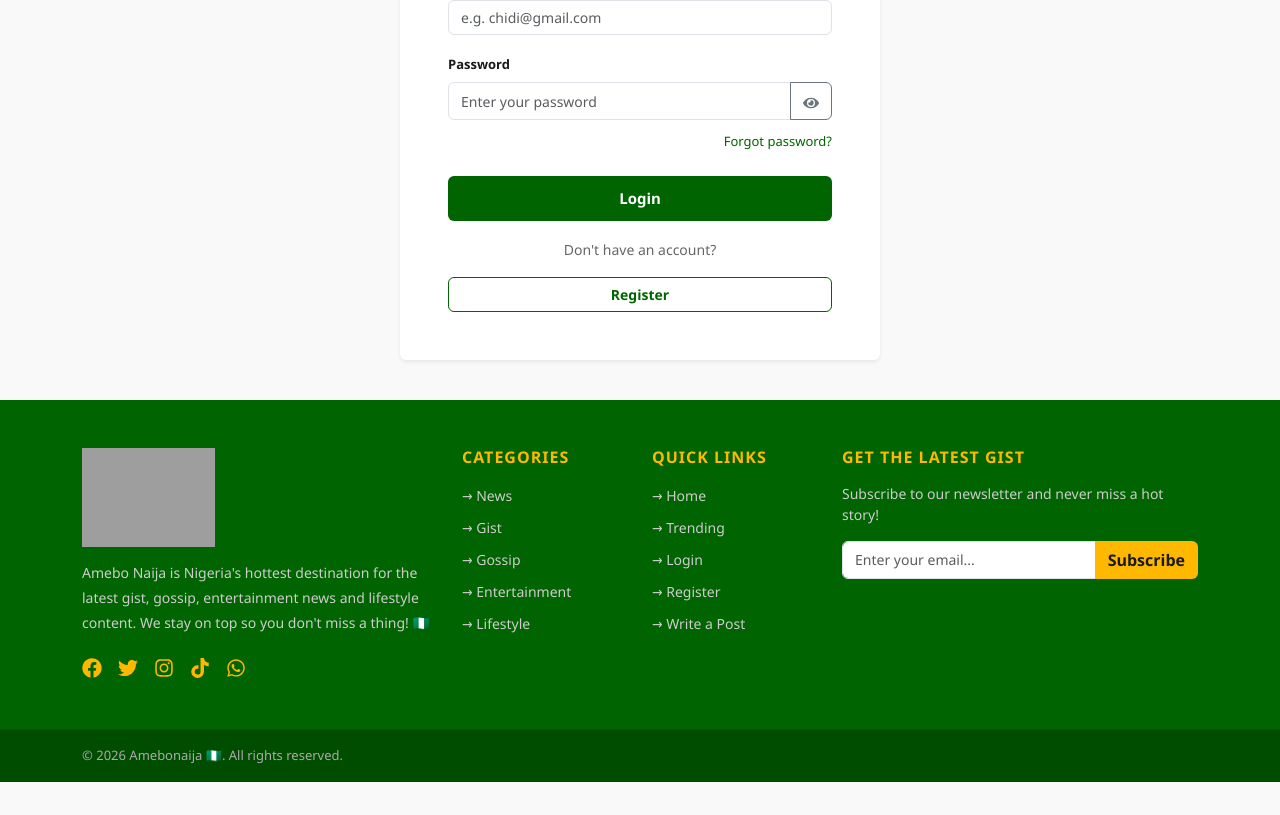
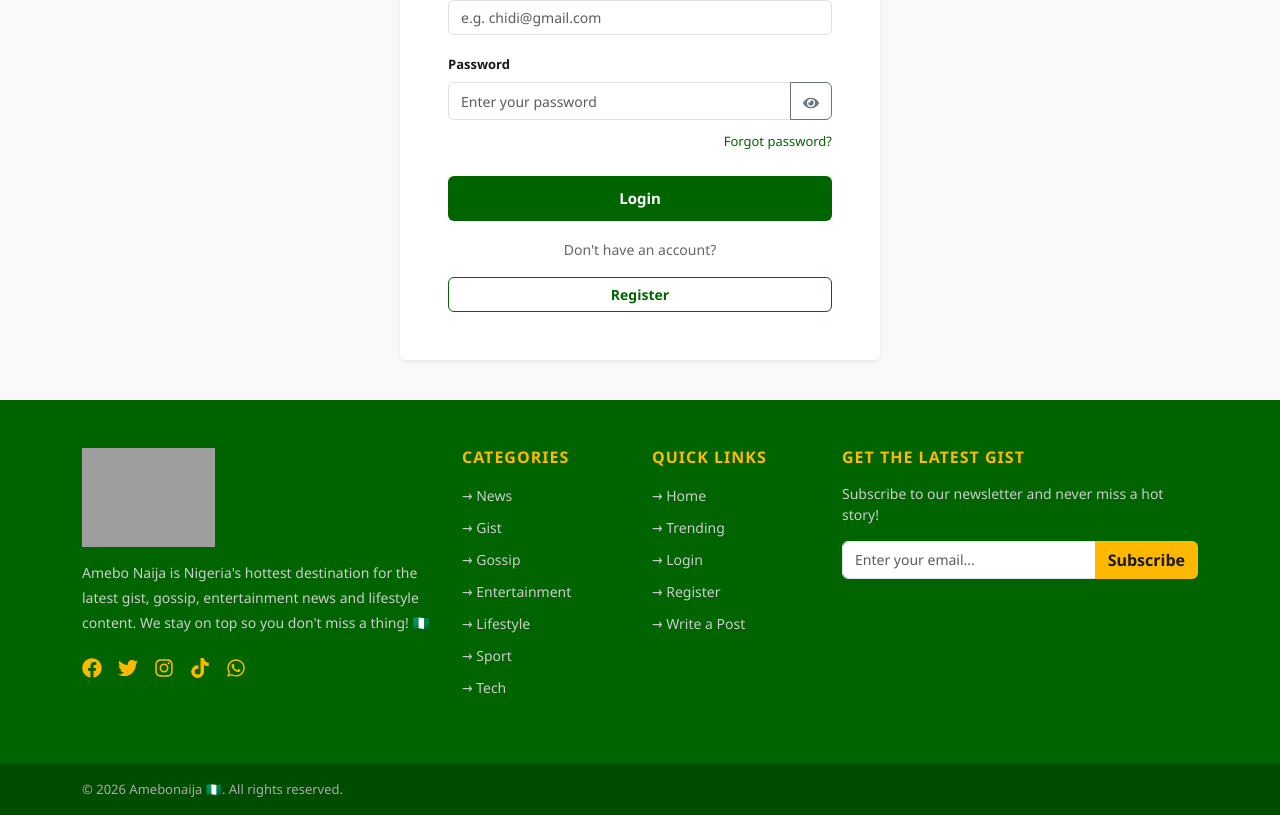
Before and after one commit to Nony-montana/ameboNaija, a React (Vite) app: page /login in a window 1280 px wide. Shown: the part 558-1373 px from the top of the page. Before the commit the page ends 1340 px from the top, so only its background shows below. Built offline with nearby package versions, Linux system fonts and the light colour scheme; grey boxes are pictures that could not be loaded.

Commit message:
Added tech to the blog categories

```diff
--- a/src/components/Footer.jsx
+++ b/src/components/Footer.jsx
@@ -51,7 +51,7 @@ const Footer = () => {
                             Categories
                         </h6>
                         <ul className="list-unstyled">
-                            {["news", "gist", "gossip", "entertainment", "lifestyle"].map((cat) => (
+                            {["news", "gist", "gossip", "entertainment", "lifestyle","sport","tech"].map((cat) => (
                                 <li key={cat} className="mb-2">
                                     <Link
                                         to={`/category/${cat}`}
--- a/src/components/Navbar.jsx
+++ b/src/components/Navbar.jsx
@@ -15,7 +15,7 @@ const Navbar = () => {
   const [searchTerm, setSearchTerm] = useState("");
   const location = useLocation();
 
-  const tabs = ["news", "gist", "gossip", "entertainment", "lifestyle", "sports"];
+  const tabs = ["news", "gist", "gossip", "entertainment", "lifestyle", "sports","tech"];
   const activeTab = location.pathname.split("/category/")[1] || "";
 
   const handleLogout = () => {
--- a/src/pages/SinglePost.jsx
+++ b/src/pages/SinglePost.jsx
@@ -314,7 +314,7 @@ const SinglePost = () => {
                   Browse Categories
                 </h6>
                 <div className="d-flex flex-wrap gap-2">
-                  {["news", "gist", "gossip", "entertainment", "lifestyle", "sports"].map((cat) => (
+                  {["news", "gist", "gossip", "entertainment", "lifestyle", "sports","tech"].map((cat) => (
                     <Link
                       key={cat}
                       to={`/category/${cat}`}
--- a/src/pages/dashboard/AdminPost.jsx
+++ b/src/pages/dashboard/AdminPost.jsx
@@ -10,7 +10,7 @@ import {
 import { TbTrash } from "react-icons/tb";
 import { BiInfoCircle, BiShare } from "react-icons/bi";
 
-const CATEGORIES = ["", "news", "gist", "gossip", "entertainment", "lifestyle", "sports"];
+const CATEGORIES = ["", "news", "gist", "gossip", "entertainment", "lifestyle", "sports","tech"];
 const STATUSES = ["", "draft", "pending", "published", "rejected"];
 
 const AdminPosts = () => {
--- a/src/pages/dashboard/CreatePost.jsx
+++ b/src/pages/dashboard/CreatePost.jsx
@@ -167,7 +167,7 @@ const CreatePost = () => {
                                     style={{ fontSize: "14px" }}
                                 >
                                     <option value="">Select a category</option>
-                                    {["news", "gist", "gossip", "entertainment", "lifestyle", "sports"].map((cat) => (
+                                    {["news", "gist", "gossip", "entertainment", "lifestyle", "sports","tech"].map((cat) => (
                                         <option key={cat} value={cat}>
                                             {cat.charAt(0).toUpperCase() + cat.slice(1)}
                                         </option>
--- a/src/pages/dashboard/EditPost.jsx
+++ b/src/pages/dashboard/EditPost.jsx
@@ -186,7 +186,7 @@ const EditPost = () => {
                                     style={{ fontSize: "14px" }}
                                 >
                                     <option value="">Select a category</option>
-                                    {["news", "gist", "gossip", "entertainment", "lifestyle", "sports"].map((cat) => (
+                                    {["news", "gist", "gossip", "entertainment", "lifestyle", "sports","tech"].map((cat) => (
                                         <option key={cat} value={cat}>
                                             {cat.charAt(0).toUpperCase() + cat.slice(1)}
                                         </option>
--- a/workflow.jsx
+++ b/workflow.jsx
@@ -64,7 +64,7 @@
 // Post views — you track views but need to make sure it only counts unique views, not every refresh ✅
 
 // Nice to Have:
-// 11. Comment likes/unlikes — like/unlike individual comments
+// 11. Comment likes/unlikes — like/unlike individual comments ✅
 // 12. Search page — dedicated search results page ✅
 // 13. Dark mode — you have CSS variables set up already, halfway there
 // 14. Rate limiting on backend — prevent spam/abuse
@@ -77,3 +77,4 @@
 //admin to receive email when there is a new pending post
 //tech- category
 //everyone should reply to comment
+//like comment notifications
```
